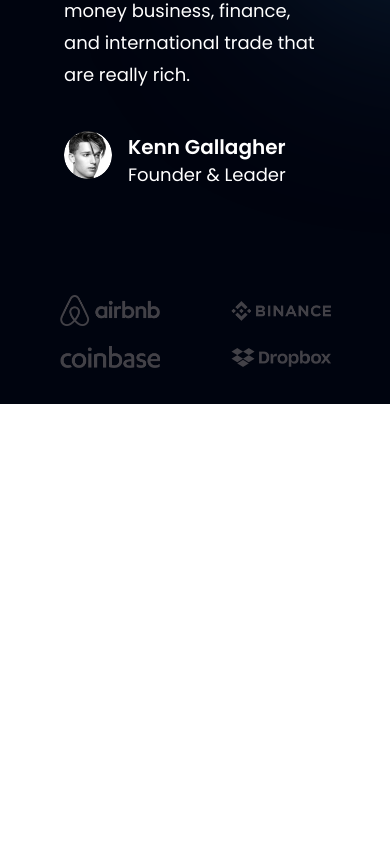
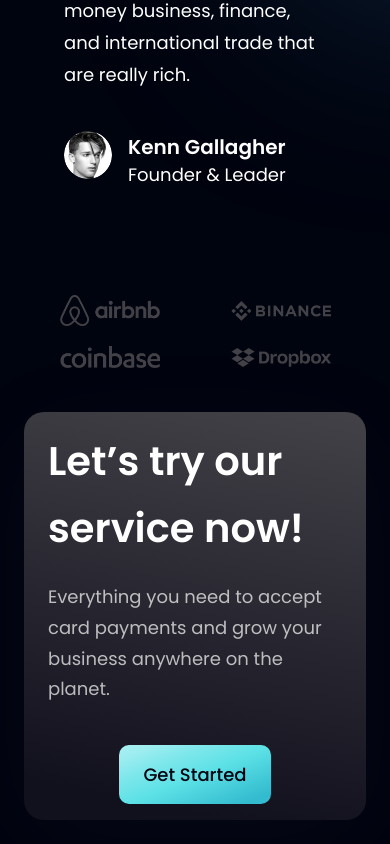
Before and after one commit to Ranita-Magar/bank-modern-app-using-react-js, a React (Vite) app: page / in a window 390 px wide. Shown: the part 5540-6384 px from the top of the page. Before the commit the page ends 5944 px from the top, so only its background shows below. Built offline with nearby package versions, Linux system fonts and the light colour scheme.

Commit message:
Creating responsive CTA section

```diff
--- a/src/components/CTA.jsx
+++ b/src/components/CTA.jsx
@@ -1,11 +1,23 @@
-import React from 'react'
+import React from "react";
+import styles from "../style";
+import Button from "./Button";
 
-const CTA = () => {
-  return (
-    <div>
+const CTA = () => (
+  <section
+    className={`${styles.flexCenter} ${styles.marginY} ${styles.padding} sm:flex-row flex-col bg-black-gradient-2 rounded-[20px] box-shadow`}
+  >
+    <div className="flex-1 flex flex-col">
+      <h2 className={`${styles.heading2}`}>Let’s try our service now!</h2>
+      <p className={`${styles.paragraph} ma-w-[470px] mt-5`}>
+        Everything you need to accept card payments and grow your business
+        anywhere on the planet.
+      </p>
+    </div>
 
+    <div className={`${styles.flexCenter} sm:ml-10 ml-0 sm:mt-0 mt-10`}>
+      <Button />
     </div>
-  )
-}
+  </section>
+);
 
-export default CTA
+export default CTA;
```
